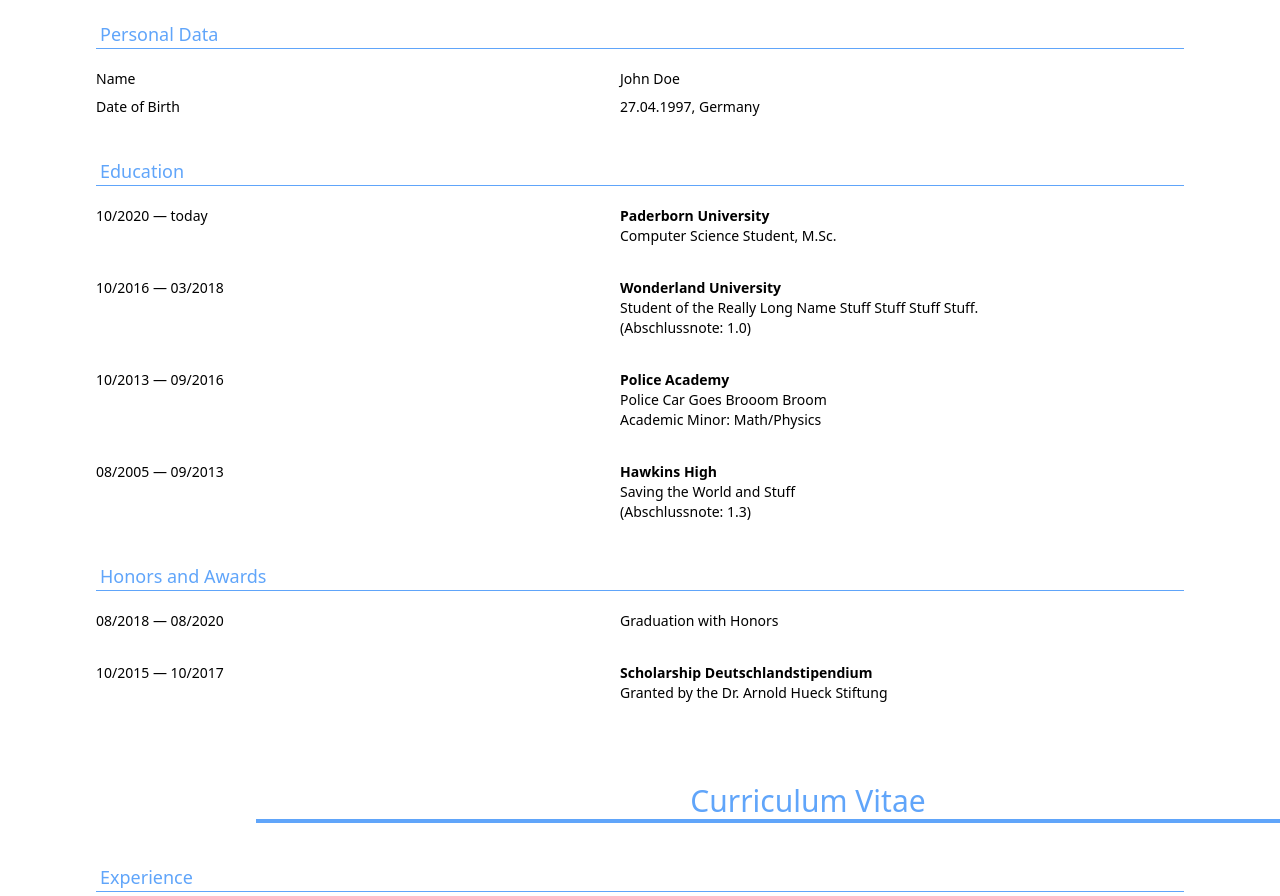
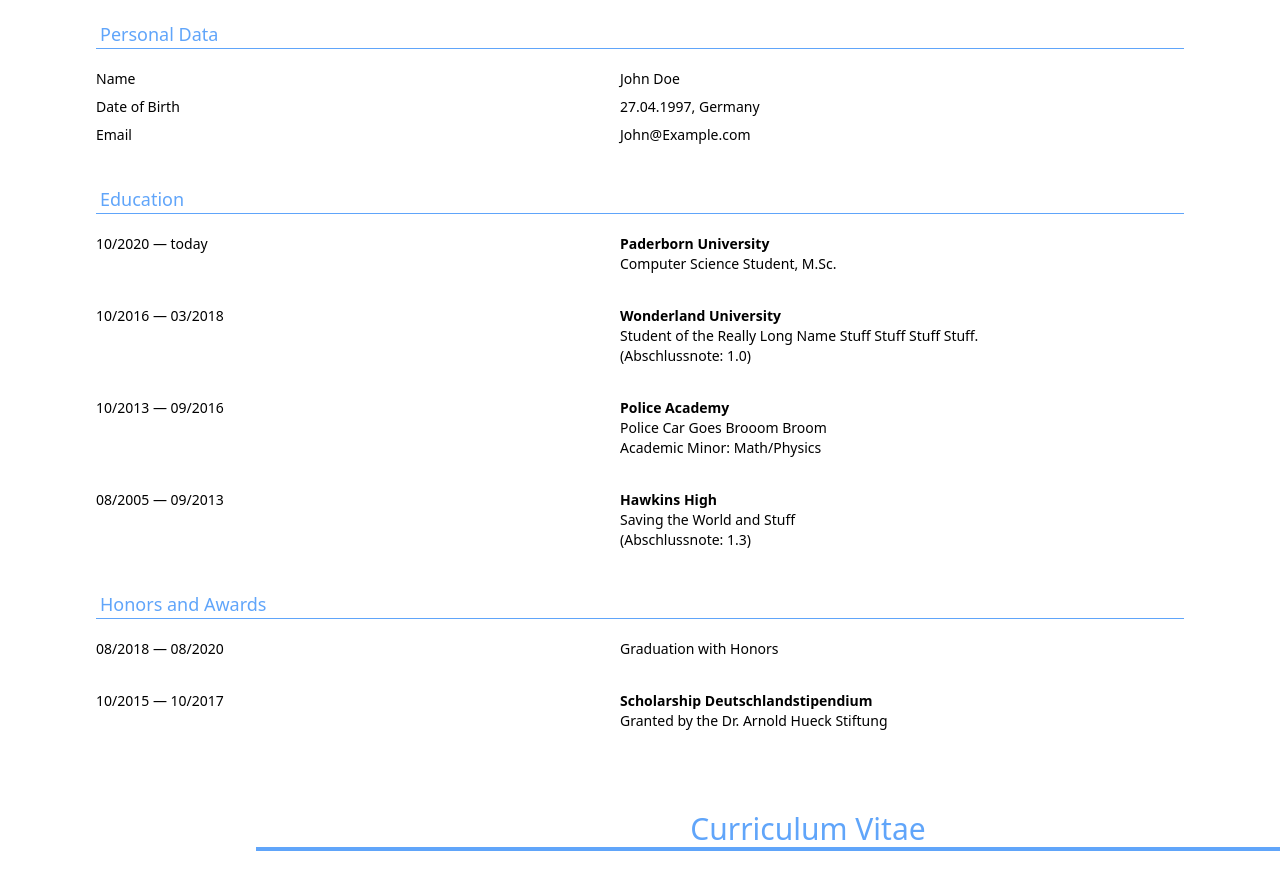
Before and after one commit to theovier/printable-multipage-cv, a Vue app: page / in a window 1280 px wide. Shown: the part 1020-1916 px from the top of the page. Built offline with nearby package versions, Linux system fonts and the light colour scheme.

Commit message:
add email to personal data

```diff
--- a/src/components/sections/PersonalSection.vue
+++ b/src/components/sections/PersonalSection.vue
@@ -4,6 +4,7 @@
 		<div class="space-y-2">
 			<entry cue="Name">John Doe</entry>
 			<entry cue="Date of Birth">27.04.1997, Germany</entry>
+			<entry cue="Email">John@Example.com</entry>
 		</div>
 	</div>
 </template>
```
